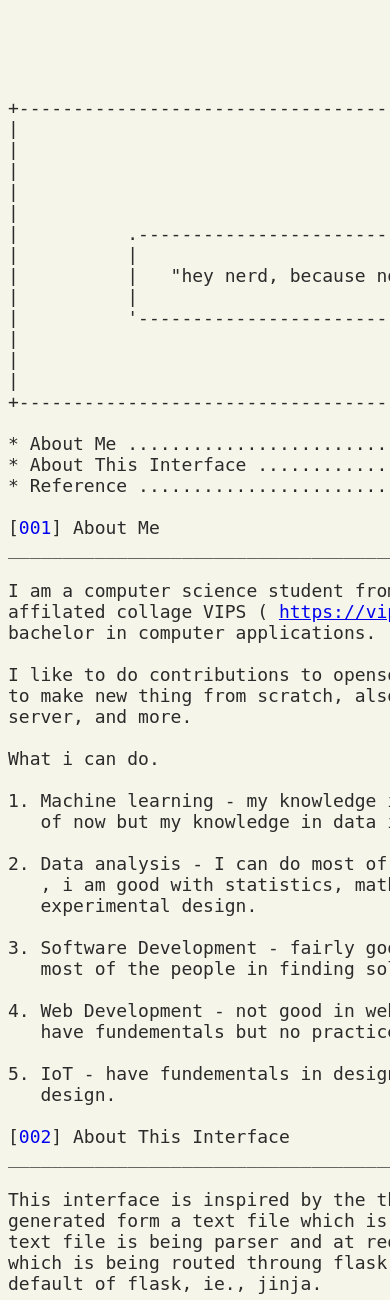
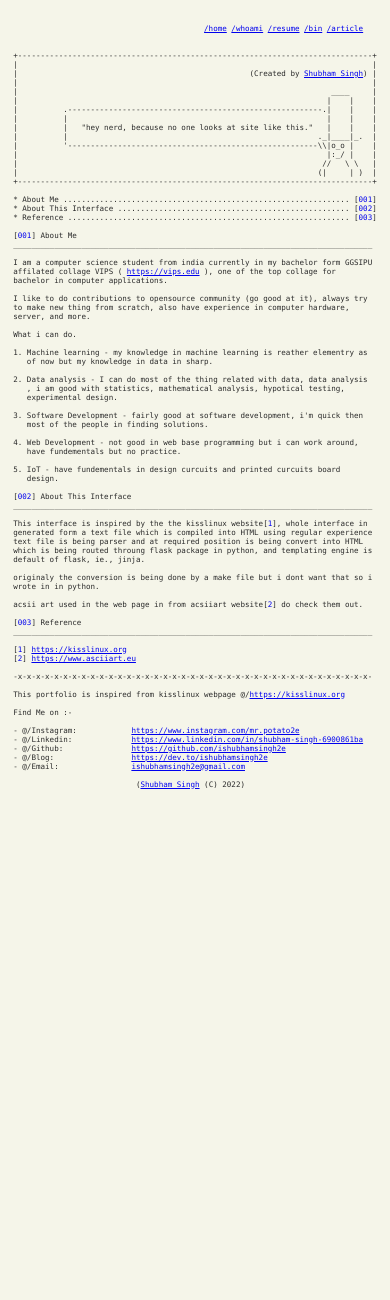
Before and after one commit to realKarthikNair/new-portfolio, a Flask app: page / in a window 390 px wide; the page is wider, and only the part inside the window is pictured. Shown: the top 1300 px of that part. After the commit the page ends 789 px from the top of that part, so only its background shows below. Run offline with Flask 2, Linux system fonts and the light colour scheme.

Commit message:
android bug fix

```diff
--- a/app.py
+++ b/app.py
@@ -3,7 +3,7 @@ from flask import render_template, redirect, request
 
 import json
 
-with open("~/portfolio/static/data/project.json", "r") as f:
+with open("static/data/project.json", "r") as f:
     PROJECT_DATA = json.load(f)
 
 app = Flask(__name__)
--- a/static/stylesheets/common.css
+++ b/static/stylesheets/common.css
@@ -5,12 +5,10 @@
 }
 
 body {
+    font: 16px monospace, monospace;
+    overflow-y: scroll;
     background-color: var(--background);
     color: var(--color);
-    font: 18px monospace,monospace;
-    display: block;
-    margin: 8px;
-    overflow-y: scroll;
 }
 
 @media (prefers-color-scheme:dark) {
@@ -20,6 +18,12 @@ body {
         --link_color: #6CF;
     }
 }
+
+@media (max-width: 999px) {
+    body {
+      font-size: 1.94vw;
+    }
+  }
 
 a {
     color: var(--link_color)
```
